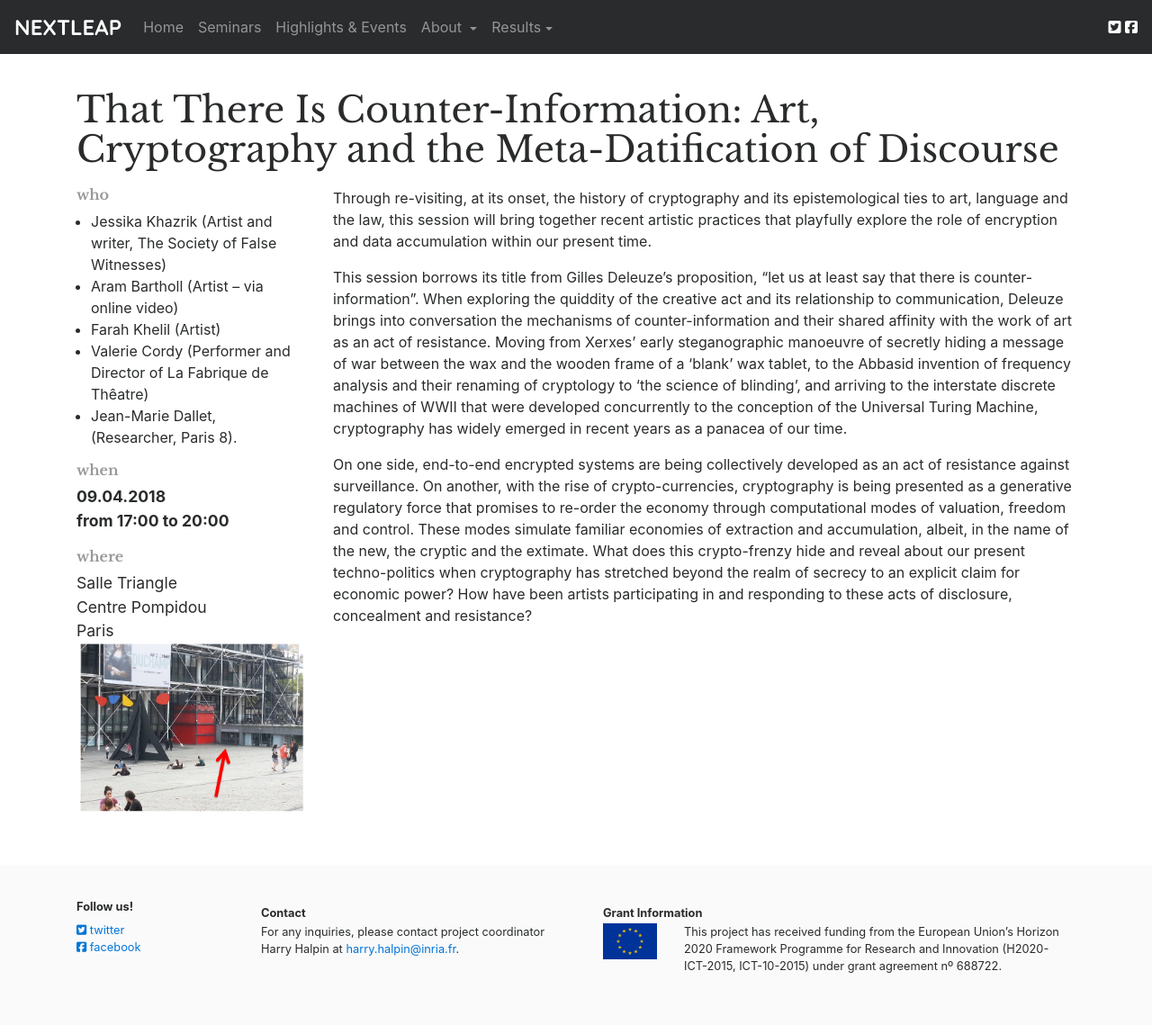
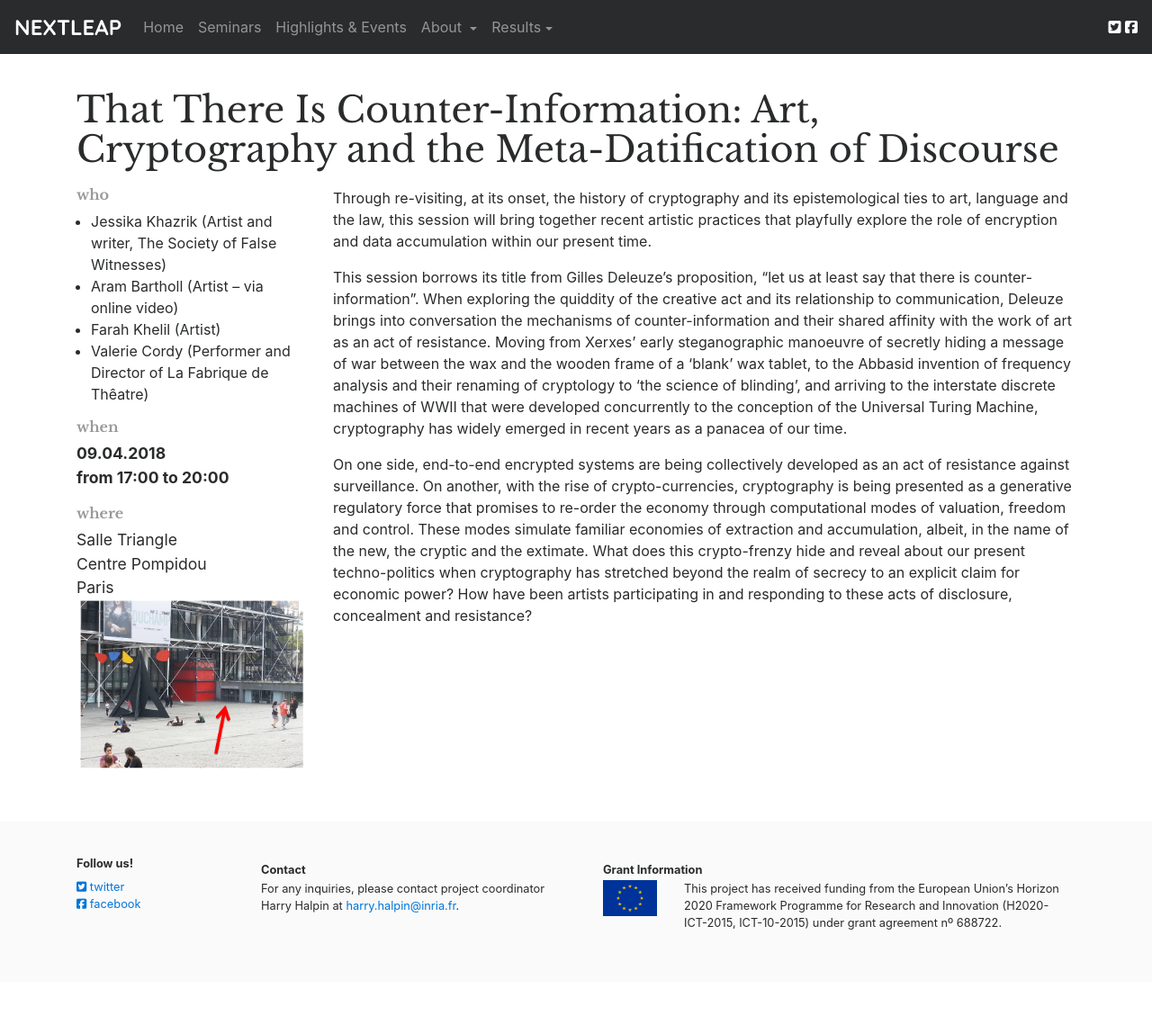
Before and after one commit to nextleap-project/nextleap-website, a Jekyll site: the page built from _seminars/2018-4.md, in a window 1280 px wide. Shown: the whole page at 90% size. Built offline with Jekyll 4.4.1, drawn with Linux system fonts in a browser that asks for light colours; nearby versions of some CDN libraries; after the commit the page ends 1091 px from its top, so only the background shows below that.

Commit message:
speaker list modified

```diff
--- a/_seminars/2018-4.md
+++ b/_seminars/2018-4.md
@@ -14,7 +14,6 @@ speakers:
 - Aram Bartholl (Artist – via online video)
 - Farah Khelil (Artist)
 - Valerie Cordy (Performer and Director of La Fabrique de Thêatre)
-- Jean-Marie Dallet, (Researcher, Paris 8).
 
 
 # warning: This seminar is currently being defined. Some information may change in the next days.
```
